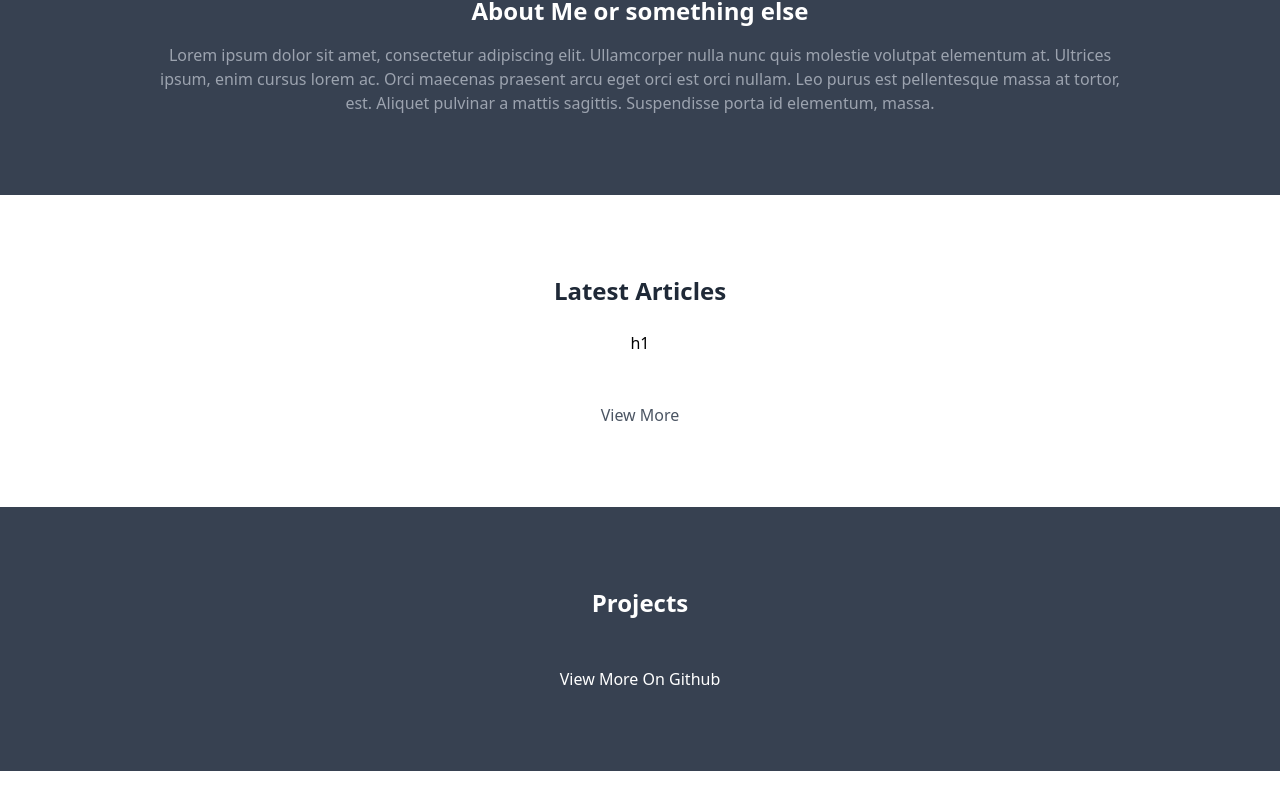
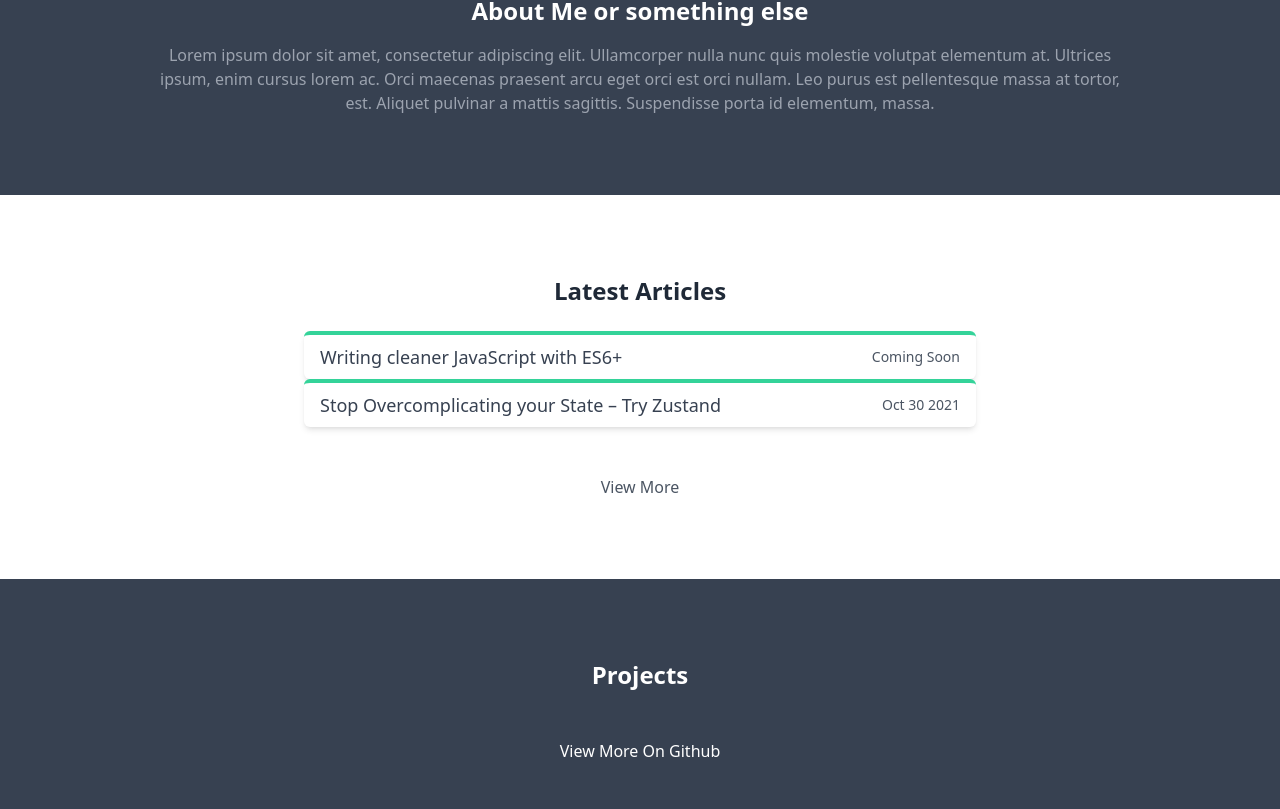
Before and after one commit to EB1811/EB1811.github.io, a Svelte app in the folder svelte-files/: page / in a window 1280 px wide. Shown: the part 605-1414 px from the top of the page. Before the commit the page ends 1376 px from the top, so only its background shows below. Built offline with nearby package versions, Linux system fonts and the light colour scheme.

Commit message:
Added article links with custom bar component.

```diff
--- /dev/null
+++ b/svelte-files/src/components/common/ArticelLinkBar.svelte
@@ -0,0 +1,17 @@
+<script lang="ts">
+  export let title: string
+  export let link: string
+  export let date: string
+  export let first: boolean = false
+</script>
+
+<a
+  class="max-w-2xl w-full block bg-white shadow-md rounded-md border-t-4 border-green-400 transition duration-500 ease-in-out transform hover:-translate-y-1 hover:scale-110"
+  class:mt-8={!first}
+  href={link}
+>
+  <div class="flex items-center justify-between px-4 py-2">
+    <h3 class="text-lg font-medium text-gray-700">{title}</h3>
+    <span class="block text-gray-600 font-light text-sm">{date}</span>
+  </div>
+</a>
--- a/svelte-files/src/components/mainPageComponents/sections/Articles.svelte
+++ b/svelte-files/src/components/mainPageComponents/sections/Articles.svelte
@@ -1,7 +1,23 @@
+<script lang="ts">
+  import ArticelLinkBar from '../../common/ArticelLinkBar.svelte'
+</script>
+
 <section class="bg-white py-20">
   <div class="max-w-5xl px-6 mx-auto text-center">
     <h2 class="text-2xl font-semibold text-gray-800">Latest Articles</h2>
-    <div class="flex flex-col items-center justify-center mt-6">h1</div>
+    <div class="flex flex-col items-center justify-center mt-6">
+      <ArticelLinkBar
+        title="Writing cleaner JavaScript with ES6+"
+        date="Coming Soon"
+        link="/"
+        first={true}
+      />
+      <ArticelLinkBar
+        title="Stop Overcomplicating your State – Try Zustand"
+        date="Oct 30 2021"
+        link="https://dev.to/emmanuilsb/stop-overcomplicating-your-state-try-zustand-39p4"
+      />
+    </div>
     <div class="flex items-center justify-center mt-12">
       <a
         href="/"
```
